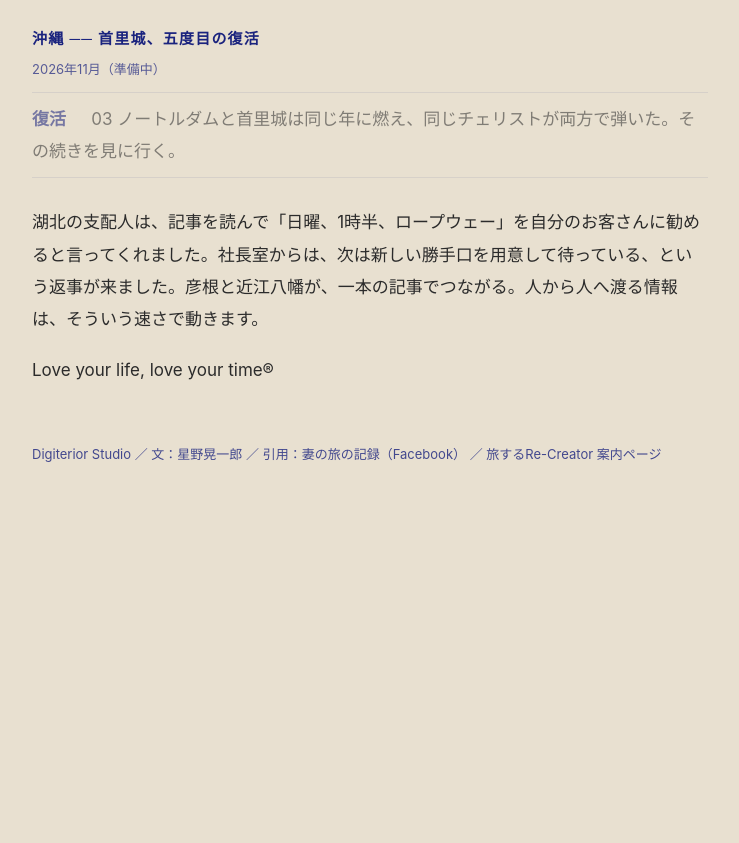
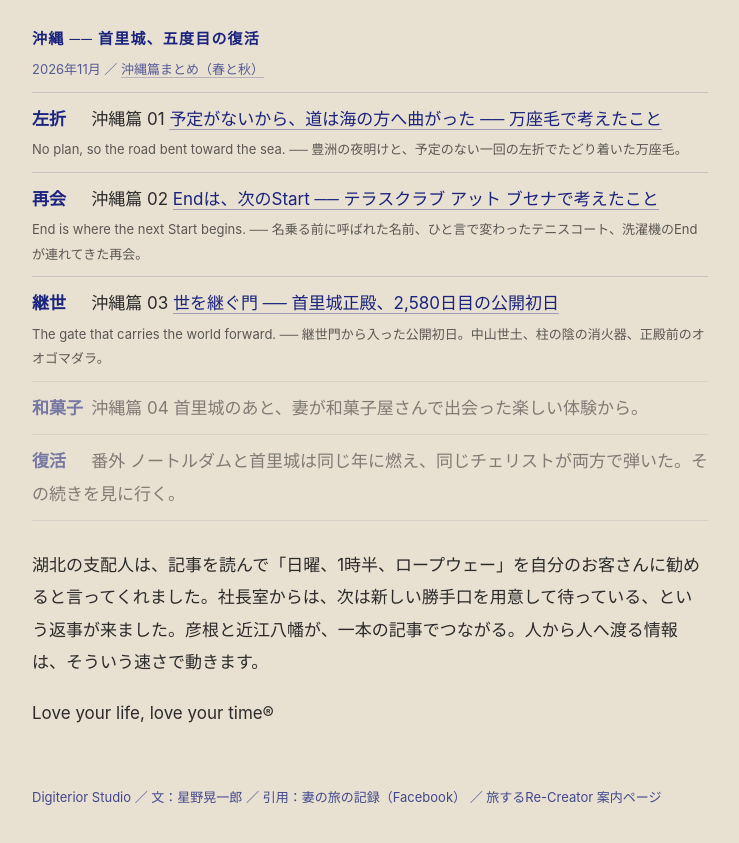
Before and after one commit to ROBERTOHOSHINO/dunksoft-notes, a plain HTML site: page html-notes-re-creator.html in a window 1280 px wide. Shown: the part 2125-2968 px from the top of the page, without its empty margins (270-1009 px from the left). Before the commit the page ends 2656 px from the top, so only its background shows below. Drawn offline with Linux system fonts and the light colour scheme.

Commit message:
notes: update html-notes-re-creator.html

```diff
--- a/html-notes-re-creator.html
+++ b/html-notes-re-creator.html
@@ -109,9 +109,13 @@
 
   <div class="series">
     <h3>沖縄 ── 首里城、五度目の復活</h3>
-    <p class="when">2026年11月（準備中）</p>
+    <p class="when">2026年11月 ／ <a href="https://notes.digiterior.net/html-notes-okinawa">沖縄篇まとめ（春と秋）</a></p>
     <ol>
-      <li class="soon"><span class="key">復活</span> 03 ノートルダムと首里城は同じ年に燃え、同じチェリストが両方で弾いた。その続きを見に行く。</li>
+      <li><span class="key">左折</span> 沖縄篇 01 <a href="https://notes.digiterior.net/html-notes-toward-the-sea">予定がないから、道は海の方へ曲がった ── 万座毛で考えたこと</a><span class="en">No plan, so the road bent toward the sea. ── 豊洲の夜明けと、予定のない一回の左折でたどり着いた万座毛。</span></li>
+      <li><span class="key">再会</span> 沖縄篇 02 <a href="https://notes.digiterior.net/html-notes-end-is-start2">Endは、次のStart ── テラスクラブ アット ブセナで考えたこと</a><span class="en">End is where the next Start begins. ── 名乗る前に呼ばれた名前、ひと言で変わったテニスコート、洗濯機のEndが連れてきた再会。</span></li>
+      <li><span class="key">継世</span> 沖縄篇 03 <a href="https://notes.digiterior.net/html-notes-keisei-gate">世を継ぐ門 ── 首里城正殿、2,580日目の公開初日</a><span class="en">The gate that carries the world forward. ── 継世門から入った公開初日。中山世土、柱の陰の消火器、正殿前のオオゴマダラ。</span></li>
+      <li class="soon"><span class="key">和菓子</span> 沖縄篇 04 首里城のあと、妻が和菓子屋さんで出会った楽しい体験から。</li>
+      <li class="soon"><span class="key">復活</span> 番外 ノートルダムと首里城は同じ年に燃え、同じチェリストが両方で弾いた。その続きを見に行く。</li>
     </ol>
   </div>
 
```
